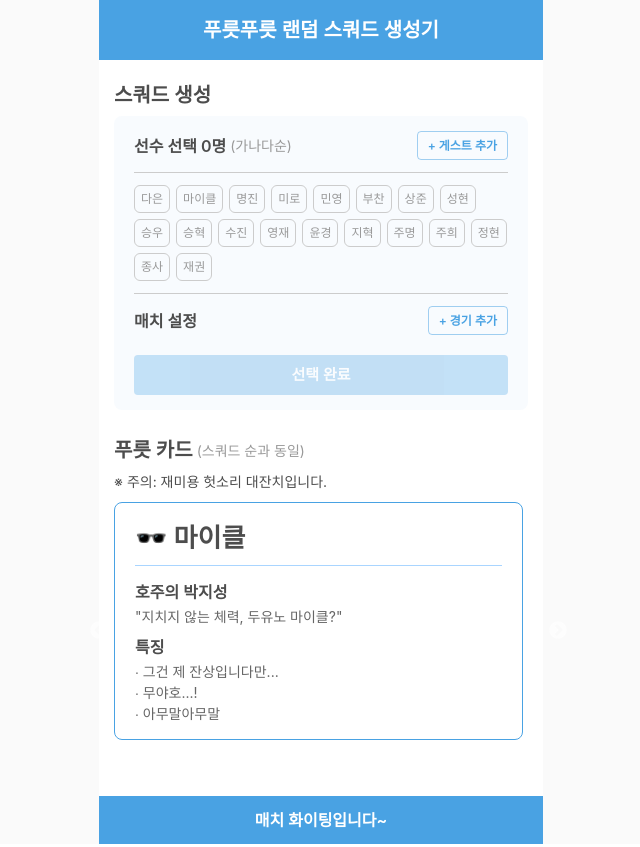
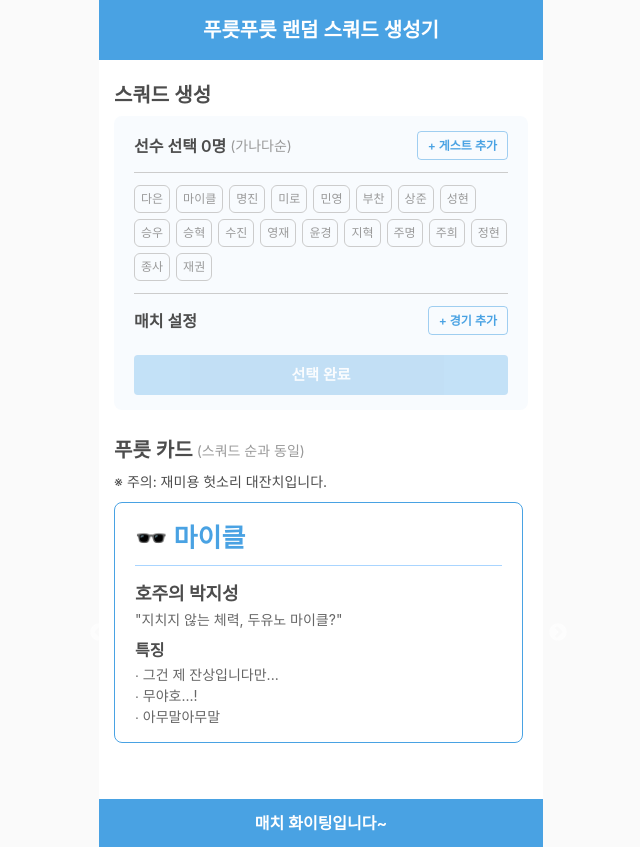
Before and after one commit to Jihyuk-Park/pr_randomsquad, a Next.js app in the folder frontend/: page / in a window 1280 px wide. Shown: the whole page, without its empty margins (319-959 px from the left). Built offline with nearby package versions, Linux system fonts and the light colour scheme; a web font is replaced by a local one.

Commit message:
fix description

```diff
--- a/frontend/src/component/ui/CardUI.tsx
+++ b/frontend/src/component/ui/CardUI.tsx
@@ -16,7 +16,12 @@ export default function CardUI({ data }: { data: any }) {
         },
       }}
     >
-      <Typography fontSize={26} fontWeight={700} sx={{ mb: "5px" }}>
+      <Typography
+        color={primaryBlue400}
+        fontSize={26}
+        fontWeight={700}
+        sx={{ mb: "5px" }}
+      >
         🕶️ {data.name}
       </Typography>
       <Box
@@ -27,7 +32,7 @@ export default function CardUI({ data }: { data: any }) {
           mb: "14px",
         }}
       />
-      <Typography fontSize={16} fontWeight={600} sx={{ mb: "2px" }}>
+      <Typography fontSize={18} fontWeight={700} sx={{ mb: "2px" }}>
         {data.nickName}
       </Typography>
       <Typography fontSize={14} color="#666666">
--- a/frontend/src/constant/commonVariable.ts
+++ b/frontend/src/constant/commonVariable.ts
@@ -31,7 +31,7 @@ export const cardList = [
   {
     name: "연다은",
     nickName: "3분 슈퍼 조커",
-    description: "교체로 들어가 활약 후 다시 교체해 나온다.",
+    description: "교체로 들어가 활약 후 다시 교체해 나온다",
     point1: "그건 제 잔상입니다만...",
     point2: "무야호...!",
     point3: "아무말아무말",
@@ -55,7 +55,7 @@ export const cardList = [
   {
     name: "미로",
     nickName: "푸릇 개근상",
-    description: "가장 꾸준히 참석하고 있는 푸릇 중 1인, 무럭무럭 성장중이다.",
+    description: "가장 꾸준히 참석하고 있는 푸릇 중 1인, 무럭무럭 성장중이다",
     point1: "그건 제 잔상입니다만...",
     point2: "무야호...!",
     point3: "아무말아무말",
@@ -71,7 +71,7 @@ export const cardList = [
   {
     name: "김부찬",
     nickName: "푸릇푸릇 부코치",
-    description: "※주의 : 푸릇함 속에 감춰진 실력은 절대 푸릇하지 않다.",
+    description: "※주의 : 푸릇함 속에 감춰진 실력은 절대 푸릇하지 않다",
     point1: "그건 제 잔상입니다만...",
     point2: "무야호...!",
     point3: "아무말아무말",
@@ -127,7 +127,7 @@ export const cardList = [
   {
     name: "이윤경",
     nickName: "푸릇푸릇 셀럽",
-    description: "",
+    description: "푸릇푸릇을 아는데 나를 모른다?!",
     point1: "그건 제 잔상입니다만...",
     point2: "무야호...!",
     point3: "아무말아무말",
@@ -167,7 +167,7 @@ export const cardList = [
   {
     name: "김종사",
     nickName: "플랩 루터킹",
-    description: "세미 프로,,, 아이해브어 드림 ",
+    description: "세미 프로,,, 아이해브어 드림",
     point1: "그건 제 잔상입니다만...",
     point2: "무야호...!",
     point3: "아무말아무말",
```
